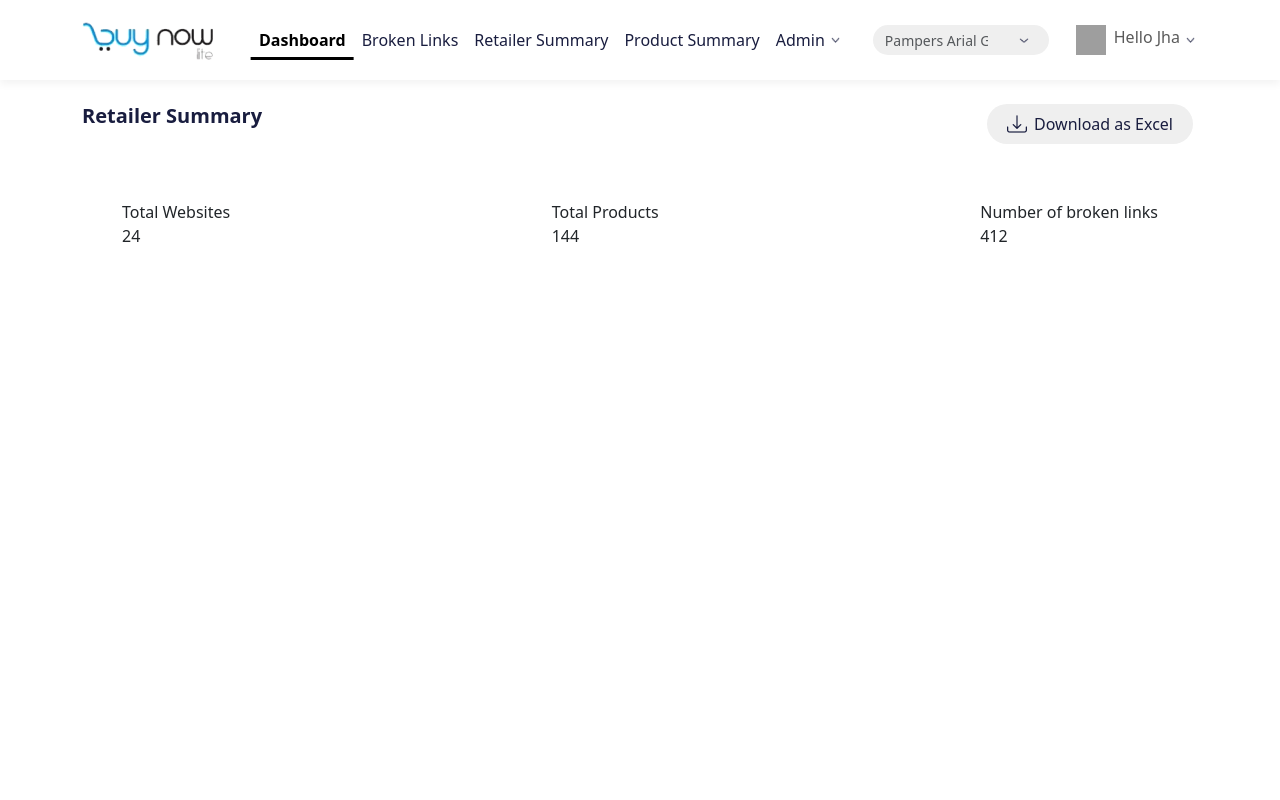
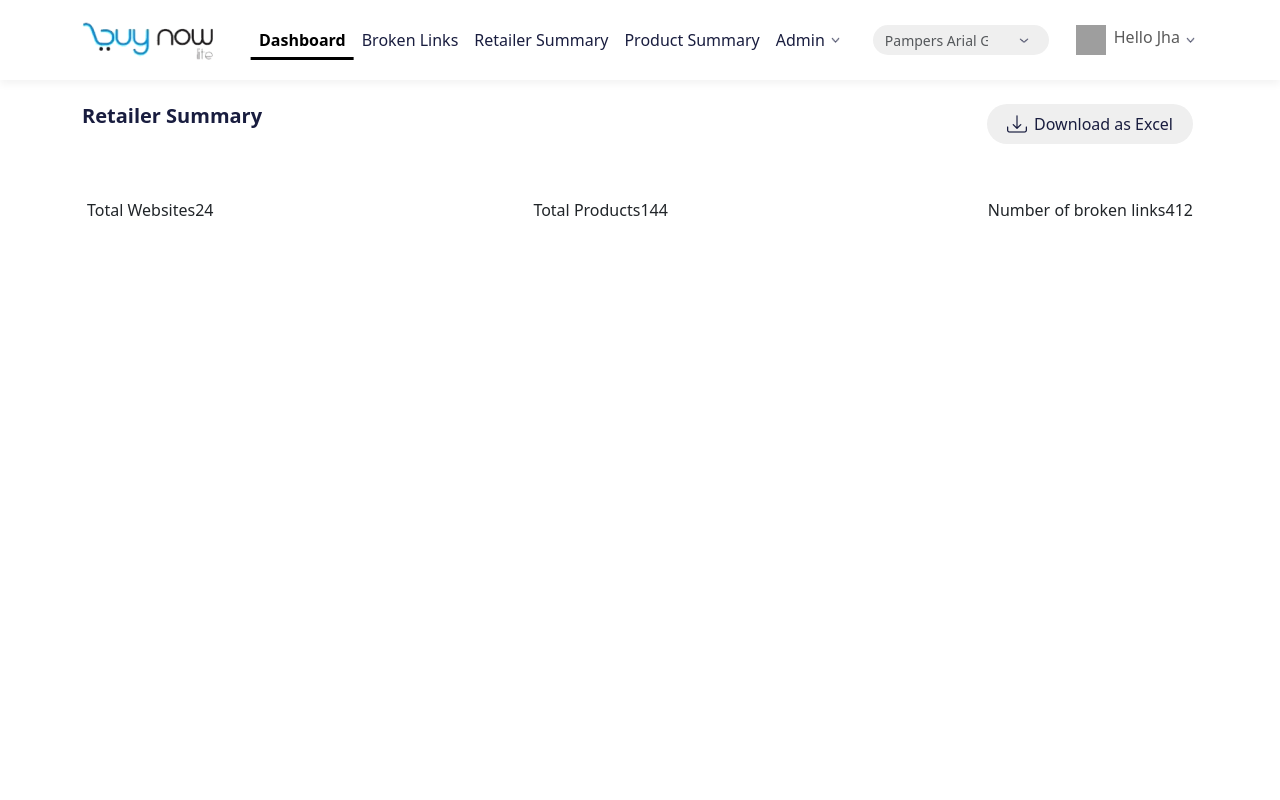
Before and after one commit to webtimate/buy-now-lite, a React (Create React App) app: page / in a window 1280 px wide. Shown: the top 800 px of the page. Built offline with nearby package versions, Linux system fonts and the light colour scheme; grey boxes are pictures that could not be loaded.

Commit message:
fix modal layout issue

```diff
--- a/src/App.css
+++ b/src/App.css
@@ -158,6 +158,11 @@ tbody > tr:nth-child(even) > th {
 }
 
 /* table modal css  */
+
+.modal-spacing {
+  padding-left: 25px;
+  padding-right: 25px;
+}
 
 .btn-container .submit-btn {
   background-color: #191d3f;
@@ -475,9 +480,24 @@ button:not(:disabled) {
 }
 
 /* dashboard css  */
+.wrapper {
+  background-color: #f2f6f8;
+}
 .count-card {
-  background-color: #fff;
+  display: flex;
+  align-items: center;
+  justify-content: center;
   border-radius: 20px;
-  padding: 40px;
+  height: 100px;
   border: 2px rgb(43, 87, 243, 1);
+  margin: 0px 5px;
 }
+.count-card > div {
+ /* padding-left: 10px; */
+}
+/* product insight title  */
+.product-insight-title {
+  font-size: 20px;
+  line-height: 24px;
+  font-weight: 700;
+}
--- a/src/components/Modal.jsx
+++ b/src/components/Modal.jsx
@@ -164,41 +164,32 @@ const CustomModal = (props) => {
     >
       <Modal.Header className="modal-header-container">
         <Container>
-          <Row className="d-flex align-items-baseline">
-            <Col xs={12} md={1}></Col>
-            <Col xs={12} md={11}>
-              <Row className="d-flex align-items-baseline">
-                <Col xs={12} md={10}>
+          <div className="d-flex justify-content-between align-items-center modal-spacing">
             <Modal.Title
               id="contained-modal-title-vcenter"
-                    className="modal-title "
+              className="modal-title"
             >
               {props.modalTitle}
             </Modal.Title>
-                </Col>
-                <Col xs={12} md={1}>
-                  <p className="h6" onClick={() => props.onHide()}>
+            <div className="fs-6" onClick={() => props.onHide()}>
               <i class="bi bi-x-lg"></i>
-                  </p>
-                </Col>
-              </Row>
-            </Col>
-          </Row>
+            </div>
+          </div>
         </Container>
       </Modal.Header>
       <Modal.Body>
         <Container>
           {props.modalData.map((item, index) => (
+            <div className="modal-spacing" key={index}>
               <Row className="mt-3 d-flex align-items-baseline">
-              <Col xs={12} md={1}></Col>
-
                 <Col xs={12} md={3}>
                   <p className="modal-body-text">{item.title}</p>
                 </Col>
-              <Col xs={6} md={8}>
+                <Col xs={6} md={9}>
                   {renderDynamicContent(item)}
                 </Col>
               </Row>
+            </div>
           ))}
 
           {}
```
Lines whose indentation alone changed are shown as unchanged.
